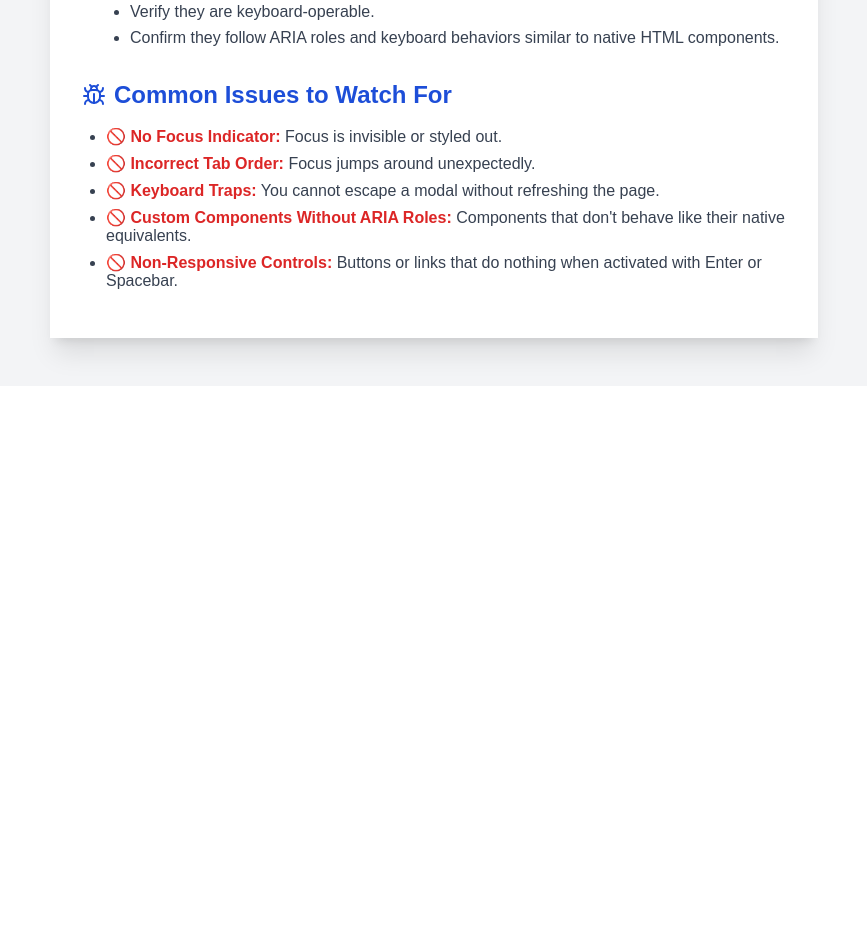
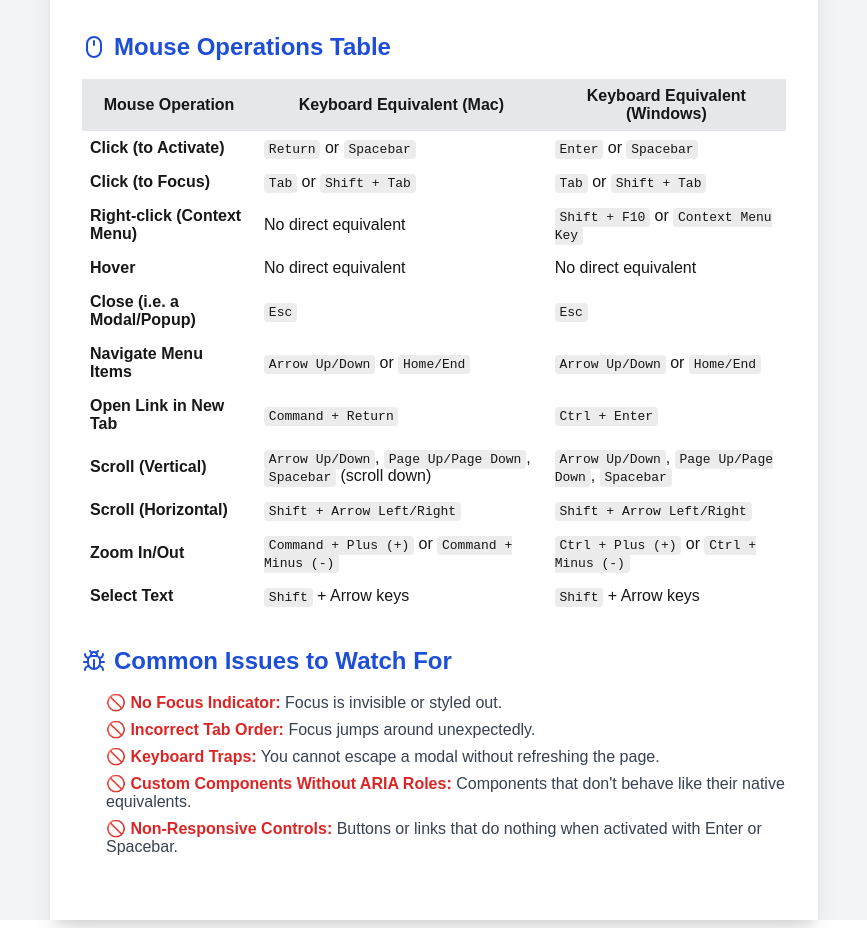
Before and after one commit to c-ryberg/keyboard-handling, a Next.js app: page / in a window 1280 px wide. Shown: the part 1708-2636 px from the top of the page, without its empty margins (206-1073 px from the left). Before the commit the page ends 2102 px from the top, so only its background shows below. Built offline with nearby package versions, Linux system fonts and the light colour scheme.

Commit message:
add Mouse operations Table

```diff
--- a/src/app/page.tsx
+++ b/src/app/page.tsx
@@ -1,4 +1,6 @@
 import { Keyboard, Target, Puzzle, Beaker, Bug, Mouse } from "lucide-react";
+
+import { MouseOperationsTable } from './pageComponents/MouseOperationsTable'
 
 const KeyboardIcon = () => <Keyboard className="w-6 h-6 inline-block mr-2" />;
 const TargetIcon = () => <Target className="w-6 h-6 inline-block mr-2" />;
@@ -7,14 +9,20 @@ const BeakerIcon = () => <Beaker className="w-6 h-6 inline-block mr-2" />;
 const BugIcon = () => <Bug className="w-6 h-6 inline-block mr-2" />;
 const MouseIcon = () => <Mouse className="w-6 h-6 inline-block mr-2" />;
 
+
+/**
+ * todo:
+ * - Make the keys to use section look like keys
+ * add a home link and links to the other pages
+ */
 export default function KeyboardTestingPage() {
   return (
-    <div className="min-h-screen bg-gray-100 py-12 px-4 sm:px-6 lg:px-8">
-      <div className="max-w-3xl mx-auto bg-white shadow-xl rounded-lg overflow-hidden">
+    <div className="min-h-screen bg-gray-100">
         <header className="bg-blue-600 text-white py-6 px-4 sm:px-6 lg:px-8">
-          <h1 className="text-3xl font-bold">Keyboard Testing Guide</h1>
+          <h1 className="max-w-3xl mx-auto text-3xl font-bold">Keyboard Testing Guide</h1>
         </header>
 
+      <div className="max-w-3xl mx-auto bg-white shadow-xl rounded-lg overflow-hidden">
         <main className="py-8 px-4 sm:px-6 lg:px-8">
           <section className="mb-8">
             <h2 className="text-2xl font-semibold mb-4 flex items-center text-blue-700">
@@ -204,11 +212,18 @@ export default function KeyboardTestingPage() {
             </ol>
           </section>
 
-          <section>
+          <section className="mb-8">
+            <h2 className="text-2xl font-semibold mb-4 flex items-center text-blue-700">
+              <MouseIcon /> Mouse Operations Table
+            </h2>
+            <MouseOperationsTable />
+          </section>
+
+          <section className="mb-8">
             <h2 className="text-2xl font-semibold mb-4 flex items-center text-blue-700">
               <BugIcon /> Common Issues to Watch For
             </h2>
-            <ul className="list-disc pl-6 space-y-2 text-gray-700">
+            <ul className="list-none pl-6 space-y-2 text-gray-700">
               <li>
                 <strong className="text-red-600">🚫 No Focus Indicator:</strong>{" "}
                 Focus is invisible or styled out.
--- /dev/null
+++ b/src/app/pageComponents/MouseOperationsTable.css
@@ -0,0 +1,5 @@
+code {
+    background-color: #ececec;
+    border-radius: .25rem;
+    padding: .15rem .3rem;
+}
--- /dev/null
+++ b/src/app/pageComponents/MouseOperationsTable.tsx
@@ -0,0 +1,140 @@
+import * as React from "react";
+
+import "./MouseOperationsTable.css";
+
+export const MouseOperationsTable = () => {
+  return (
+    <table className="border-collapse border border-gray-400">
+      <tbody>
+        <tr className="bg-gray-200">
+          <th className="border border-gray-400 p-2">
+            <strong>Mouse Operation</strong>
+          </th>
+          <th className="border border-gray-400 p-2">
+            <strong>Keyboard Equivalent (Mac)</strong>
+          </th>
+          <th className="border border-gray-400 p-2">
+            <strong>Keyboard Equivalent (Windows)</strong>
+          </th>
+        </tr>
+        <tr>
+          <td className="border border-gray-400 p-2">
+            <strong>Click (to Activate)</strong>
+          </td>
+          <td className="border border-gray-400 p-2">
+            <code>Return</code> or <code>Spacebar</code>
+          </td>
+          <td className="border border-gray-400 p-2">
+            <code>Enter</code> or <code>Spacebar</code>
+          </td>
+        </tr>
+        <tr>
+          <td className="border border-gray-400 p-2">
+            <strong>Click (to Focus)</strong>
+          </td>
+          <td className="border border-gray-400 p-2">
+            <code>Tab</code> or <code>Shift + Tab</code>
+          </td>
+          <td className="border border-gray-400 p-2">
+            <code>Tab</code> or <code>Shift + Tab</code>
+          </td>
+        </tr>
+        <tr>
+          <td className="border border-gray-400 p-2">
+            <strong>Right-click (Context Menu)</strong>
+          </td>
+          <td className="border border-gray-400 p-2">No direct equivalent</td>
+          <td className="border border-gray-400 p-2">
+            <code>Shift + F10</code> or <code>Context Menu Key</code>
+          </td>
+        </tr>
+        <tr>
+          <td className="border border-gray-400 p-2">
+            <strong>Hover</strong>
+          </td>
+          <td className="border border-gray-400 p-2">No direct equivalent</td>
+          <td className="border border-gray-400 p-2">No direct equivalent</td>
+        </tr>
+        <tr>
+          <td className="border border-gray-400 p-2">
+            <strong>Close (i.e. a Modal/Popup)</strong>
+          </td>
+          <td className="border border-gray-400 p-2">
+            <code>Esc</code>
+          </td>
+          <td className="border border-gray-400 p-2">
+            <code>Esc</code>
+          </td>
+        </tr>
+        <tr>
+          <td className="border border-gray-400 p-2">
+            <strong>Navigate Menu Items</strong>
+          </td>
+          <td className="border border-gray-400 p-2">
+            <code>Arrow Up/Down</code> or <code>Home/End</code>
+          </td>
+          <td className="border border-gray-400 p-2">
+            <code>Arrow Up/Down</code> or <code>Home/End</code>
+          </td>
+        </tr>
+        <tr>
+          <td className="border border-gray-400 p-2">
+            <strong>Open Link in New Tab</strong>
+          </td>
+          <td className="border border-gray-400 p-2">
+            <code>Command + Return</code>
+          </td>
+          <td className="border border-gray-400 p-2">
+            <code>Ctrl + Enter</code>
+          </td>
+        </tr>
+        <tr>
+          <td className="border border-gray-400 p-2">
+            <strong>Scroll (Vertical)</strong>
+          </td>
+          <td className="border border-gray-400 p-2">
+            <code>Arrow Up/Down</code>, <code>Page Up/Page Down</code>,{" "}
+            <code>Spacebar</code> (scroll down)
+          </td>
+          <td className="border border-gray-400 p-2">
+            <code>Arrow Up/Down</code>, <code>Page Up/Page Down</code>,{" "}
+            <code>Spacebar</code>
+          </td>
+        </tr>
+        <tr>
+          <td className="border border-gray-400 p-2">
+            <strong>Scroll (Horizontal)</strong>
+          </td>
+          <td className="border border-gray-400 p-2">
+            <code>Shift + Arrow Left/Right</code>
+          </td>
+          <td className="border border-gray-400 p-2">
+            <code>Shift + Arrow Left/Right</code>
+          </td>
+        </tr>
+        <tr>
+          <td className="border border-gray-400 p-2">
+            <strong>Zoom In/Out</strong>
+          </td>
+          <td className="border border-gray-400 p-2">
+            <code>Command + Plus (+)</code> or <code>Command + Minus (-)</code>
+          </td>
+          <td className="border border-gray-400 p-2">
+            <code>Ctrl + Plus (+)</code> or <code>Ctrl + Minus (-)</code>
+          </td>
+        </tr>
+        <tr>
+          <td className="border border-gray-400 p-2">
+            <strong>Select Text</strong>
+          </td>
+          <td className="border border-gray-400 p-2">
+            <code>Shift</code> + Arrow keys
+          </td>
+          <td className="border border-gray-400 p-2">
+            <code>Shift</code> + Arrow keys
+          </td>
+        </tr>
+      </tbody>
+    </table>
+  );
+};
```
